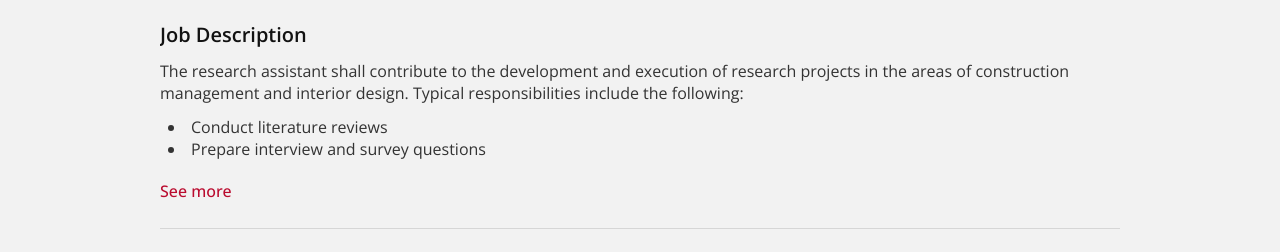
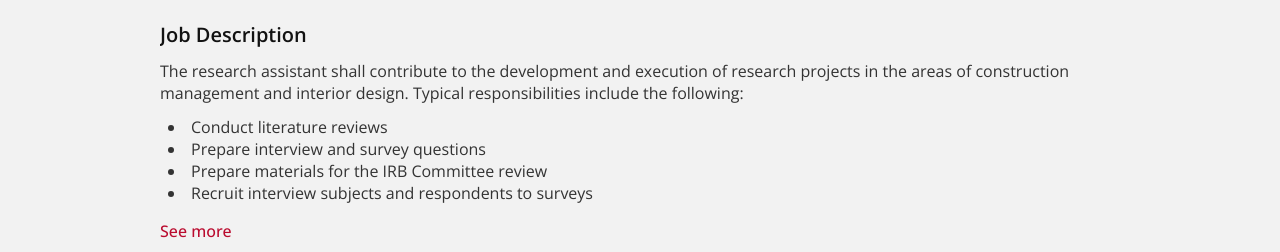
Before and after one commit to Anikhe00/BSU-Career-Center, a plain HTML site: page index.html in a window 1280 px wide. Shown: the part 402-654 px from the top of the page. Drawn offline with nearby package versions, Linux system fonts and the light colour scheme.

Commit message:
Update styles.css

```diff
--- a/styles.css
+++ b/styles.css
@@ -78,7 +78,7 @@ h1 {
   width: 100%;
   overflow: hidden;
   transition: max-height 0.3s ease;
-  max-height: 15rem;
+  max-height: 17.5rem;
   display: flex;
   flex-direction: column;
   row-gap: 1.5rem;
```
